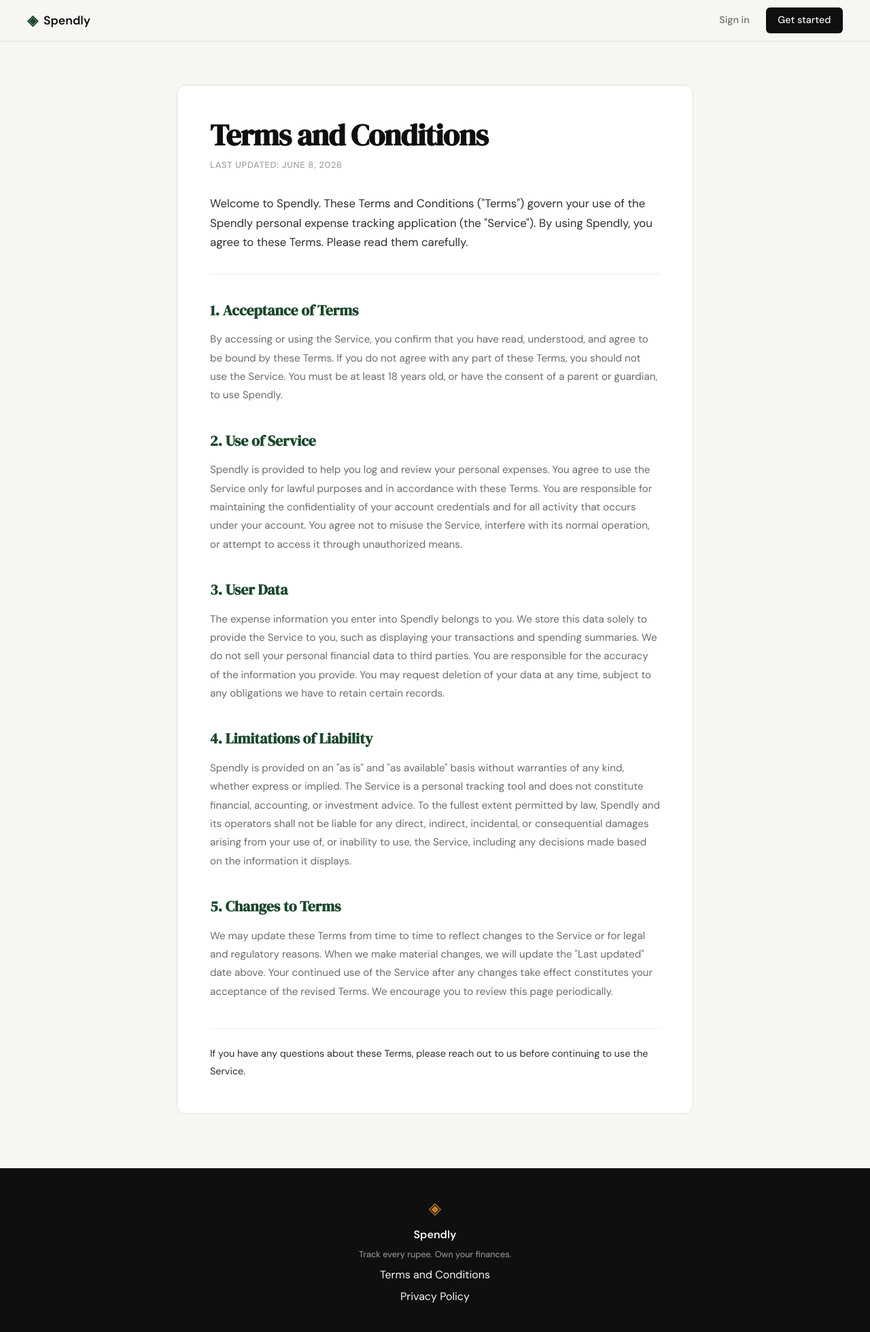
After one commit to PathaniaR/ExpenseTrackingApp, a Flask app: page /terms in a window 1280 px wide. The commit adds this page. Shown: the whole page at 68% size. Run offline with Flask 3, Linux system fonts and the light colour scheme.

Commit message:
landing: add terms and conditions page and route

```diff
--- a/app.py
+++ b/app.py
@@ -20,6 +20,11 @@ def register():
 @app.route("/login")
 def login():
     return render_template("login.html")
+
+
+@app.route("/terms")
+def terms():
+    return render_template("terms.html")
 
 
 # ------------------------------------------------------------------ #
--- a/static/css/style.css
+++ b/static/css/style.css
@@ -478,6 +478,73 @@ a { color: inherit; text-decoration: none; }
 .auth-switch a:hover { text-decoration: underline; }
 
 /* ------------------------------------------------------------------ */
+/* Legal pages (terms, privacy)                                        */
+/* ------------------------------------------------------------------ */
+
+.legal {
+    padding: 4rem 2rem 5rem;
+}
+
+.legal-inner {
+    max-width: 760px;
+    margin: 0 auto;
+    background: var(--paper-card);
+    border: 1px solid var(--border);
+    border-radius: var(--radius-md);
+    padding: 3rem;
+}
+
+.legal-title {
+    font-family: var(--font-display);
+    font-size: clamp(2rem, 4vw, 2.75rem);
+    line-height: 1.15;
+    letter-spacing: -0.02em;
+    color: var(--ink);
+    margin-bottom: 0.5rem;
+}
+
+.legal-updated {
+    font-size: 0.8rem;
+    font-weight: 500;
+    color: var(--ink-faint);
+    text-transform: uppercase;
+    letter-spacing: 0.06em;
+    margin-bottom: 2rem;
+}
+
+.legal-intro {
+    font-size: 1.05rem;
+    color: var(--ink-soft);
+    line-height: 1.7;
+    padding-bottom: 2rem;
+    margin-bottom: 1rem;
+    border-bottom: 1px solid var(--border-soft);
+}
+
+.legal-heading {
+    font-family: var(--font-display);
+    font-size: 1.35rem;
+    color: var(--accent);
+    margin-top: 2.25rem;
+    margin-bottom: 0.75rem;
+}
+
+.legal-body {
+    font-size: 0.95rem;
+    color: var(--ink-muted);
+    line-height: 1.8;
+}
+
+.legal-footer-note {
+    font-size: 0.9rem;
+    color: var(--ink-soft);
+    line-height: 1.8;
+    margin-top: 2.5rem;
+    padding-top: 1.5rem;
+    border-top: 1px solid var(--border-soft);
+}
+
+/* ------------------------------------------------------------------ */
 /* Footer                                                              */
 /* ------------------------------------------------------------------ */
 
--- a/templates/base.html
+++ b/templates/base.html
@@ -34,7 +34,7 @@
             <span class="brand-icon">◈</span>
             <span class="footer-name">Spendly</span>
             <p class="footer-copy">Track every rupee. Own your finances.</p>
-            <a href="#">Terms and Conditions</a>
+            <a href="/terms">Terms and Conditions</a>
             <a href="#">Privacy Policy</a>
         </div>
     </footer>
--- /dev/null
+++ b/templates/terms.html
@@ -0,0 +1,76 @@
+{% extends "base.html" %}
+
+{% block title %}Terms and Conditions — Spendly{% endblock %}
+
+{% block content %}
+
+<section class="legal">
+    <div class="legal-inner">
+        <h1 class="legal-title">Terms and Conditions</h1>
+        <p class="legal-updated">Last updated: June 8, 2026</p>
+
+        <p class="legal-intro">
+            Welcome to Spendly. These Terms and Conditions ("Terms") govern your
+            use of the Spendly personal expense tracking application (the "Service").
+            By using Spendly, you agree to these Terms. Please read them carefully.
+        </p>
+
+        <h2 class="legal-heading">1. Acceptance of Terms</h2>
+        <p class="legal-body">
+            By accessing or using the Service, you confirm that you have read,
+            understood, and agree to be bound by these Terms. If you do not agree
+            with any part of these Terms, you should not use the Service. You must
+            be at least 18 years old, or have the consent of a parent or guardian,
+            to use Spendly.
+        </p>
+
+        <h2 class="legal-heading">2. Use of Service</h2>
+        <p class="legal-body">
+            Spendly is provided to help you log and review your personal expenses.
+            You agree to use the Service only for lawful purposes and in accordance
+            with these Terms. You are responsible for maintaining the confidentiality
+            of your account credentials and for all activity that occurs under your
+            account. You agree not to misuse the Service, interfere with its normal
+            operation, or attempt to access it through unauthorized means.
+        </p>
+
+        <h2 class="legal-heading">3. User Data</h2>
+        <p class="legal-body">
+            The expense information you enter into Spendly belongs to you. We store
+            this data solely to provide the Service to you, such as displaying your
+            transactions and spending summaries. We do not sell your personal
+            financial data to third parties. You are responsible for the accuracy of
+            the information you provide. You may request deletion of your data at any
+            time, subject to any obligations we have to retain certain records.
+        </p>
+
+        <h2 class="legal-heading">4. Limitations of Liability</h2>
+        <p class="legal-body">
+            Spendly is provided on an "as is" and "as available" basis without
+            warranties of any kind, whether express or implied. The Service is a
+            personal tracking tool and does not constitute financial, accounting, or
+            investment advice. To the fullest extent permitted by law, Spendly and
+            its operators shall not be liable for any direct, indirect, incidental,
+            or consequential damages arising from your use of, or inability to use,
+            the Service, including any decisions made based on the information it
+            displays.
+        </p>
+
+        <h2 class="legal-heading">5. Changes to Terms</h2>
+        <p class="legal-body">
+            We may update these Terms from time to time to reflect changes to the
+            Service or for legal and regulatory reasons. When we make material
+            changes, we will update the "Last updated" date above. Your continued
+            use of the Service after any changes take effect constitutes your
+            acceptance of the revised Terms. We encourage you to review this page
+            periodically.
+        </p>
+
+        <p class="legal-footer-note">
+            If you have any questions about these Terms, please reach out to us
+            before continuing to use the Service.
+        </p>
+    </div>
+</section>
+
+{% endblock %}
```
